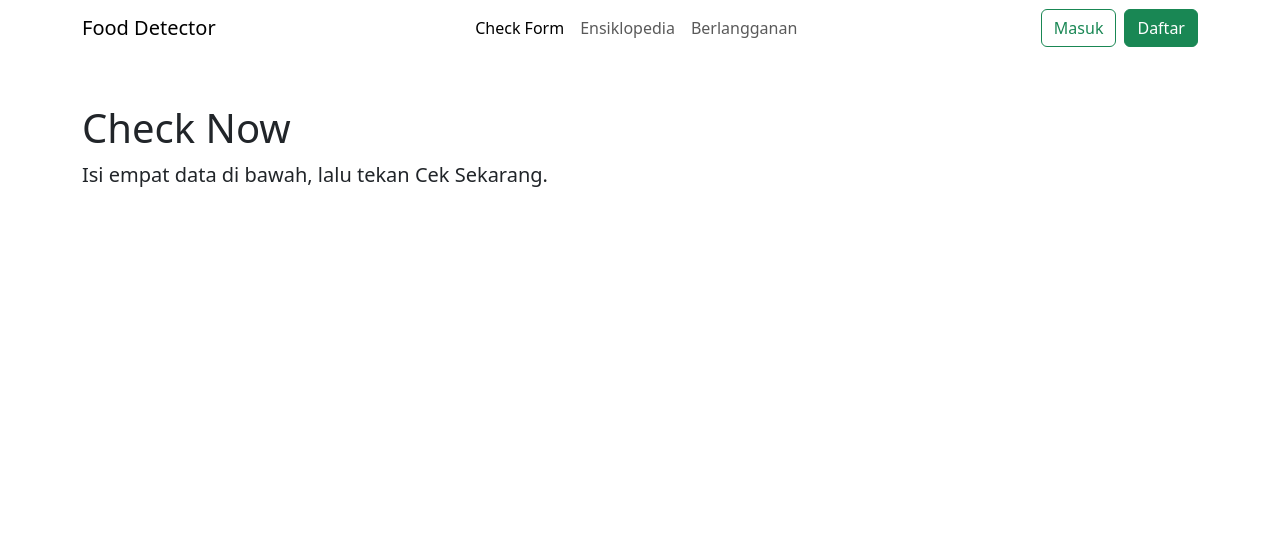
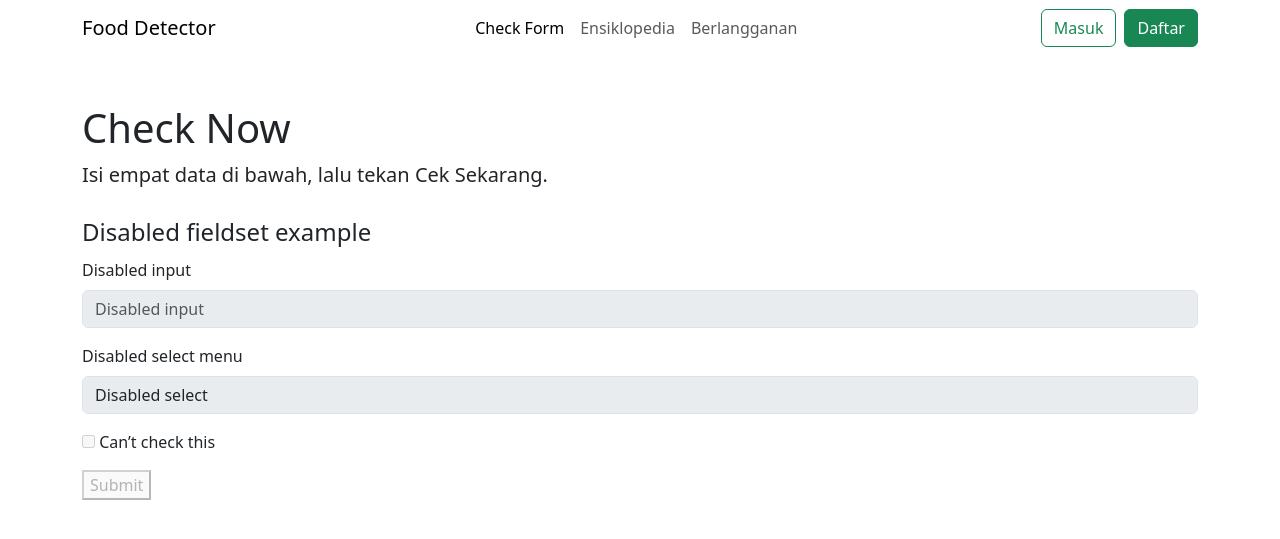
Before and after one commit to zahranessaa/FoodDetector, a PHP site: page /cekform.php in a window 1280 px wide. Shown: the top 539 px of the page. Run offline with PHP 8.4, Linux system fonts and the light colour scheme.

Commit message:
tambah (1)

```diff
--- a/cekform.php
+++ b/cekform.php
@@ -11,3 +11,27 @@ $hariIni = date('Y-m-d');
 <main class="container py-5">
   <h1 class="mb-2">Check Now</h1>
   <p class="fs-5 text-muted-cmb mb-4">Isi empat data di bawah, lalu tekan Cek Sekarang.</p>
+
+  <form>
+  <fieldset disabled>
+    <legend>Disabled fieldset example</legend>
+    <div class="mb-3">
+      <label for="disabledTextInput" class="form-label">Disabled input</label>
+      <input type="text" id="disabledTextInput" class="form-control" placeholder="Disabled input">
+    </div>
+    <div class="mb-3">
+      <label for="disabledSelect" class="form-label">Disabled select menu</label>
+      <select id="disabledSelect" class="form-control">
+        <option>Disabled select</option>
+      </select>
+    </div>
+    <div class="mb-3 form-field">
+      <input type="checkbox" id="disabledFieldsetCheck" class="check" disabled>
+      <label for="disabledFieldsetCheck">
+        Can’t check this
+      </label>
+    </div>
+    <button type="submit" class="btn-solid theme-primary">Submit</button>
+     </fieldset>
+    </form>
+</main>
```
Also changed, not shown: ensiklopedia.php (+7 -0 lines), langganan.php (+43 -0 lines).
